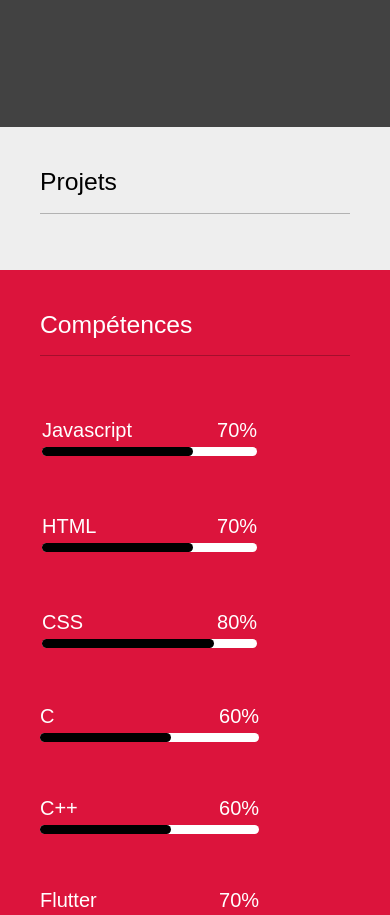
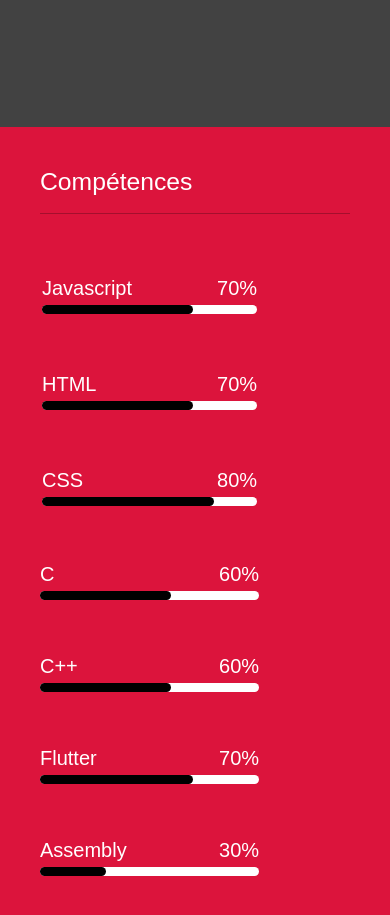
Before and after one commit to Austin-William/Curriculum-vitae, a React (Create React App) app: page / in a window 390 px wide. Shown: the part 3240-4155 px from the top of the page. Built offline with nearby package versions, Linux system fonts and the light colour scheme.

Commit message:
[REMOVE} projects

```diff
--- a/src/components/Header.js
+++ b/src/components/Header.js
@@ -44,7 +44,7 @@
                         <Navbar.Toggle aria-controls="responsive-navbar-nav" />
                         <Navbar.Collapse id="responsive-navbar-nav">
                             <Nav className="me-auto">
-                                <Nav.Link href="#home">
+                                <Nav.Link href="#home" className="nav-tabs active">
                                     {t("header.home")}
                                 </Nav.Link>
                                 <Nav.Link href="#me">
@@ -52,9 +52,6 @@
                                 </Nav.Link>
                                 <Nav.Link href="#experiences">
                                     {t("header.experiences")}
-                                </Nav.Link>
-                                <Nav.Link href="#projects">
-                                    {t("header.projects")}
                                 </Nav.Link>
                                 <Nav.Link href="#skills">
                                     {t("header.skills")}
--- a/src/components/Projects..js
+++ /dev/null
@@ -1,21 +0,0 @@
-import React from "react";
-import { useTranslation } from "react-i18next";
-import "../styles/Projects.css";
-
-function Projects() {
-
-    const { t } = useTranslation();
-
-    return (
-        <div className="Projects" id="projects">
-            <div className="Projects-container">
-                <h2>
-                    {t("cv.projects.title")}
-                </h2>
-                <hr />
-            </div>
-        </div>
-    );
-}
-
-export default Projects;
--- a/src/i18n/json/en.json
+++ b/src/i18n/json/en.json
@@ -5,7 +5,6 @@
         "home": "Home",
         "me": "Who am I ?",
         "experiences": "Experiences",
-        "projects": "Projects",
         "skills": "Skills",
         "hobbys": "Hobbies",
         "language": "Language"
@@ -22,7 +21,7 @@
         "me": {
             "title": "Who am I ?",
             "description-1": "Austin-William Lo, 3rd year student at Epitech to become an Information Technology Expert after a BAC +5.",
-            "description-2": "I learned various programming languages ​​such as C, C ++, Python, Flutter (Dart) or JavaScript through Haskell through small and large projects in order to be ready to work in a business. Whether for personal or professional projects, I learned to be autonomous, to work in a team and to adapt to any situation.",
+            "description-2": "I learned various programming languages ​​such as C, C ++, Python, Flutter (Dart) or JavaScript through Haskell through small and large service in order to be ready to work in a business. Whether for personal or professional service, I learned to be autonomous, to work in a team and to adapt to any situation.",
             "description-3": "I would like to work in a professional context during an internship and I am at your disposal for any questions."
         },
         "experiences": {
@@ -43,9 +42,6 @@
                 }
             }
         },
-        "projects": {
-            "title": "Projects"
-        },
         "skills": {
             "title": "Skills"
         },
--- a/src/i18n/json/fr.json
+++ b/src/i18n/json/fr.json
@@ -6,7 +6,6 @@
         "home": "Accueil",
         "me": "Qui suis-je ?",
         "experiences": "Expériences",
-        "projects": "Projets",
         "skills": "Compétences",
         "hobbys": "Activités",
         "language": "Langage"
@@ -44,9 +43,6 @@
                 }
             }
         },
-        "projects": {
-            "title": "Projets"
-        },
         "skills": {
             "title": "Compétences"
         },
--- a/src/index.js
+++ b/src/index.js
@@ -10,7 +10,7 @@
 ReactDOM.render(
     <BrowserRouter>
         <Routes>
-            <Route path="/" element={<App />} />
+            <Route exact path="/" element={<App />} />
             <Route
               path="*"
               element={<Error />}
--- a/src/pages/Cv.js
+++ b/src/pages/Cv.js
@@ -1,7 +1,6 @@
 import React from "react";
 import Experiences from "../components/Experiences";
 import Me from "../components/Me";
-import Projects from "../components/Projects.";
 import Skills from "../components/Skills";
 import Hobbies from "../components/Hobbies";
 import "../styles/Cv.css";
@@ -12,7 +11,6 @@
             <div className="Cv-container">
                 <Me />
                 <Experiences />
-                <Projects />
                 <Skills />
                 <Hobbies />
             </div>
--- a/src/styles/Projects.css
+++ /dev/null
@@ -1,16 +0,0 @@
-.Projects {
-    height: 100%;
-    width: 100%;
-    background-color: rgb(238, 238, 238);
-    color: black;
-}
-
-.Projects-container {
-    padding: 5em;
-}
-
-@media (max-width: 768px) {
-    .Projects-container {
-        padding: 1em;
-    }
-}
```
